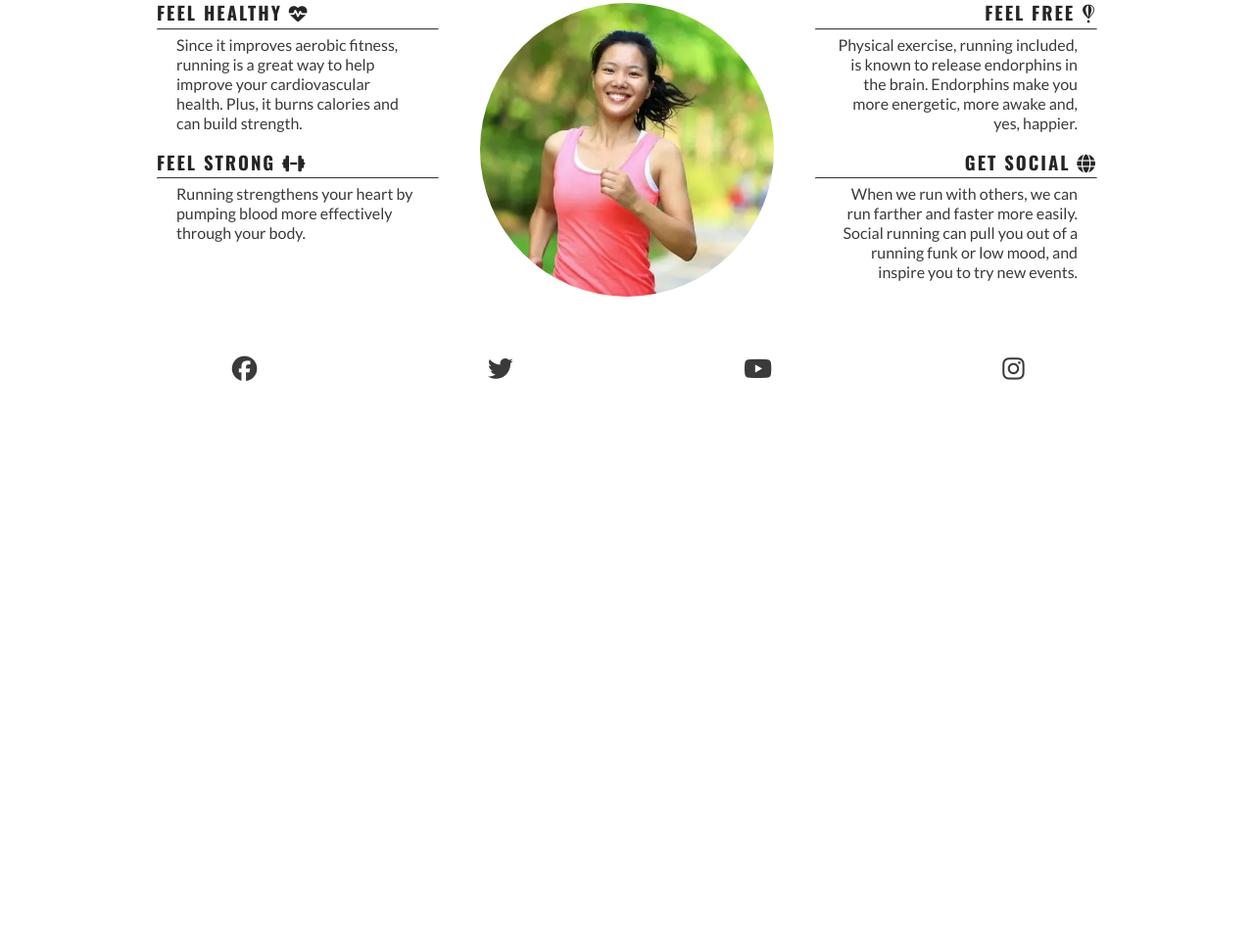
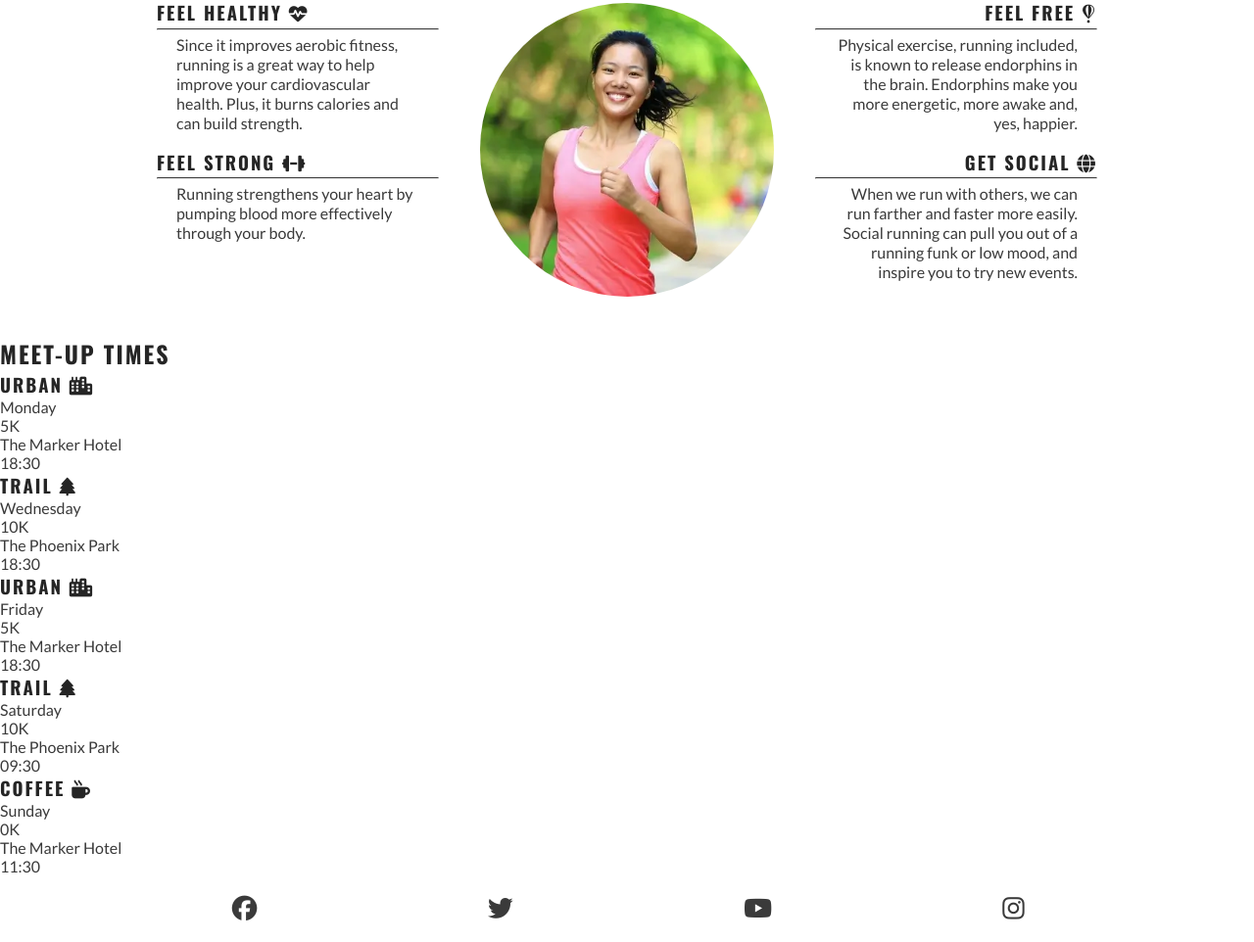
Before and after one commit to rzvgHub/love-running, a plain HTML site: page index.html in a window 1280 px wide. Shown: the part 778-1740 px from the top of the page at 98% size. Before the commit the page ends 1189 px from the top, so only its background shows below. Drawn offline with nearby package versions, Linux system fonts and the light colour scheme.

Commit message:
added meetsup HTML section

```diff
--- a/index.html
+++ b/index.html
@@ -84,6 +84,48 @@
     </div>
 </section>
 
+<!-- Meetup Times section -->
+<section id="meetups">
+    <h2>Meet-up Times</h2>
+    <div id="times">
+        <div>
+            <h3>Urban <i class="fa-solid fa-city"></i></h3>
+            <p>Monday</p>
+            <p>5K</p>
+            <p>The Marker Hotel</p>
+            <p>18:30</p>
+        </div>
+        <div>
+            <h3>Trail <i class="fa-solid fa-tree"></i></h3>
+            <p>Wednesday</p>
+            <p>10K</p>
+            <p>The Phoenix Park</p>
+            <p>18:30</p>
+        </div>
+        <div>
+            <h3>Urban <i class="fa-solid fa-city"></i></h3>
+            <p>Friday</p>
+            <p>5K</p>
+            <p>The Marker Hotel</p>
+            <p>18:30</p>
+        </div>
+        <div>
+            <h3>Trail <i class="fa-solid fa-tree"></i></h3>
+            <p>Saturday</p>
+            <p>10K</p>
+            <p>The Phoenix Park</p>
+            <p>09:30</p>
+        </div>
+        <div>
+            <h3>Coffee <i class="fa-solid fa-mug-hot"></i></h3>
+            <p>Sunday</p>
+            <p>0K</p>
+            <p>The Marker Hotel</p>
+            <p>11:30</p>
+        </div>
+    </div>
+</section>
+
     </main>
 
     <!-- Footer -->
```
